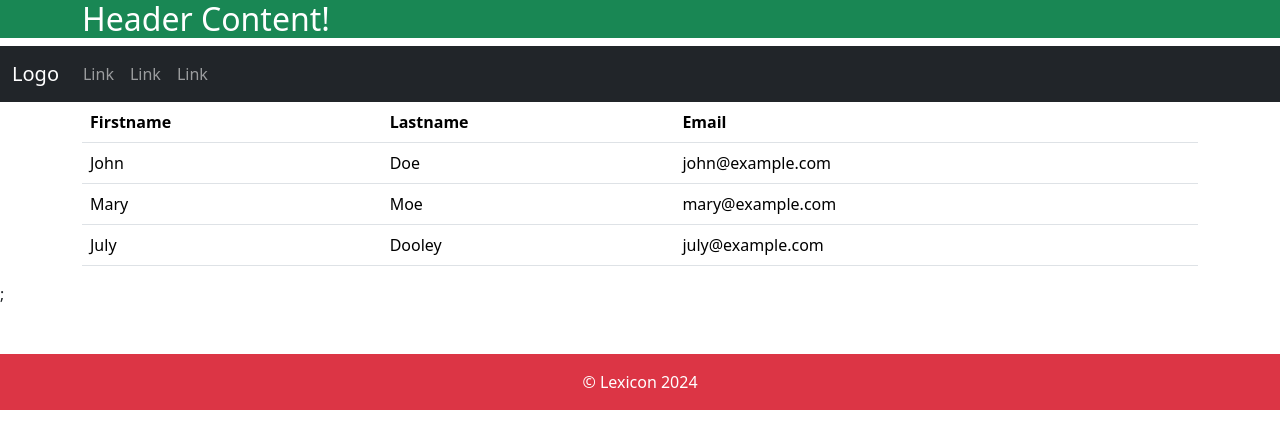
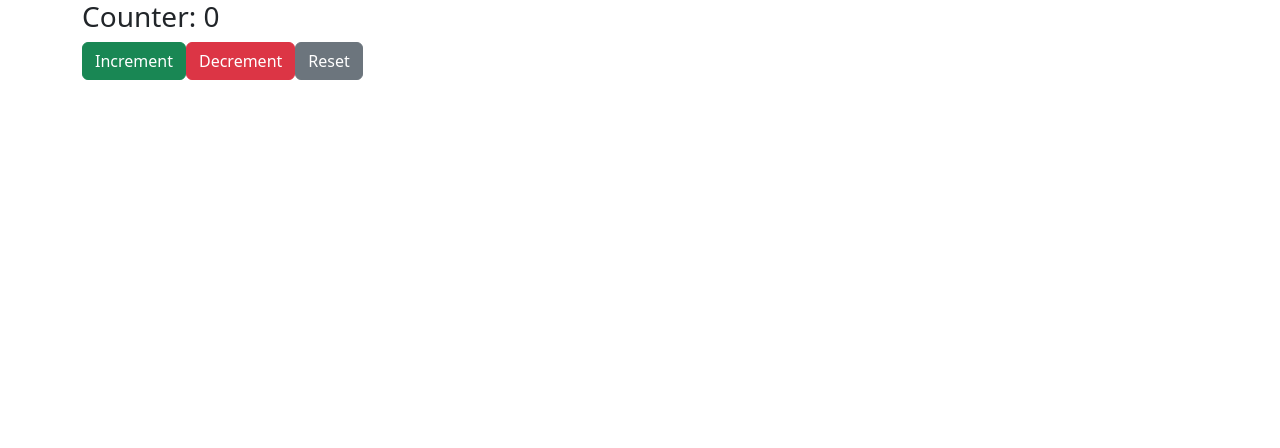
Before and after one commit to ropa99/g49-react-lecture, a React (Create React App) app: page / in a window 1280 px wide. Shown: the top 448 px of the page. Built offline with nearby package versions, Linux system fonts and the light colour scheme.

Commit message:
Props and state examples

```diff
--- a/src/ex2-function-component/Header.js
+++ b/src/ex2-function-component/Header.js
@@ -1,11 +1,12 @@
 import React from "react";
 
 function Header() {
+  const headerText = "Header Content!";
   return (
     <div>
       <header className="container-fluid bg-success text-white px-5">
         <div className="container">
-          <h2>Header Content!</h2>
+          <h2>{headerText}</h2>
         </div>
       </header>
       <Navbar />
--- /dev/null
+++ b/src/ex4-props/App.js
@@ -0,0 +1,18 @@
+import React from "react";
+import Header from "./Header";
+import Navbar from "./Navbar";
+
+const App = () => {
+  const logo = "logo.jpg";
+  const links = ["Login", "Sign up", "About"];
+
+  return (
+    <>
+      <Navbar logo={logo} links={links} />
+      <Header text={"Marketplace UI!"} bgColor={"info"} />
+      <Header />
+    </>
+  );
+};
+
+export default App;
--- /dev/null
+++ b/src/ex4-props/Header.js
@@ -0,0 +1,19 @@
+import React from "react";
+
+const Header = (props) => {
+  const { bgColor, text } = props;
+  return (
+    <header
+      className={`container-fluid bg-${
+        bgColor ? bgColor : "secondary"
+      } text-white pt-5 pb-5`}
+    >
+      <div className="container">
+        <h2>{text && text}</h2>
+        <h2>{!text && "Default Header Text!"}</h2>
+      </div>
+    </header>
+  );
+};
+
+export default Header;
--- /dev/null
+++ b/src/ex4-props/NameList.js
@@ -0,0 +1,24 @@
+//rafe
+import React from "react";
+
+const NameList = (props) => {
+  //JS code variables, functions
+
+  const getLastName = (name) => {
+    let lastname = name.split(" ")[1];
+    return lastname;
+  };
+
+  return (
+    <ul>
+      {props.list.map((name, index) => (
+        <li key={index}>
+          <span className="text-info">{name}</span> -{getLastName(name)}-
+          {getLastName(name.toUpperCase())}
+        </li>
+      ))}
+    </ul>
+  );
+};
+
+export default NameList;
--- /dev/null
+++ b/src/ex4-props/Navbar.js
@@ -0,0 +1,40 @@
+import React from "react";
+
+const Navbar = ({ logo, links }) => {
+  //const { logo, links } = props;
+  return (
+    <div>
+      <nav className="navbar navbar-expand-sm bg-dark navbar-dark">
+        <div className="container-fluid">
+          <a className="navbar-brand" href="#">
+            <img src={logo} width={100} height={30} alt={logo} />
+          </a>
+          <button
+            className="navbar-toggler"
+            type="button"
+            data-bs-toggle="collapse"
+            data-bs-target="#collapsibleNavbar"
+          >
+            <span className="navbar-toggler-icon"></span>
+          </button>
+          <div className="collapse navbar-collapse" id="collapsibleNavbar">
+            <ul className="navbar-nav">
+              {links.map((link, index) => {
+                const liElement = (
+                  <li className="nav-item" key={index}>
+                    <a className="nav-link" href="#">
+                      {link}
+                    </a>
+                  </li>
+                );
+                return liElement;
+              })}
+            </ul>
+          </div>
+        </div>
+      </nav>
+    </div>
+  );
+};
+
+export default Navbar;
--- /dev/null
+++ b/src/ex5-state/Counter.js
@@ -0,0 +1,44 @@
+import React, { useState } from "react";
+
+const Counter = () => {
+  const [count, setCount] = useState(0);
+
+  const incrementHandler = () => {
+    setCount(count + 1);
+  };
+  const decrementHandler = () => {
+    setCount(count - 1);
+  };
+
+  const resethandler = () => {
+    setCount(0);
+  };
+  return (
+    <div className="container">
+      <h3>Counter: {count}</h3>
+      <button
+        onClick={incrementHandler}
+        type="button"
+        className="btn btn-success"
+      >
+        Increment
+      </button>
+      <button
+        onClick={decrementHandler}
+        type="button"
+        className="btn btn-danger"
+      >
+        Decrement
+      </button>
+      <button
+        onClick={resethandler}
+        type="button"
+        className="btn btn-secondary"
+      >
+        Reset
+      </button>
+    </div>
+  );
+};
+
+export default Counter;
--- /dev/null
+++ b/src/ex5-state/Home.js
@@ -0,0 +1,25 @@
+import { useState } from "react";
+
+const Home = () => {
+  //let name = "Alice";
+
+  const [name, setName] = useState("Alice");
+  const [age, setAge] = useState(25);
+
+  const handleClick = () => {
+    setName("Sarah");
+    setAge(30);
+  };
+
+  return (
+    <div className="container">
+      <h2>Homepage</h2>
+      <button onClick={handleClick}>Click on me!</button>
+      <p>
+        {name} is {age} years old.
+      </p>
+    </div>
+  );
+};
+
+export default Home;
--- a/src/index.js
+++ b/src/index.js
@@ -1,6 +1,19 @@
 import ReactDom from "react-dom/client";
 import "bootstrap/dist/css/bootstrap.css";
-import App from "./ex2-function-component/App";
+//import App from "./ex2-function-component/App";
+import NameList from "./ex4-props/NameList";
+import App from "./ex4-props/App";
+import Home from "./ex5-state/Home";
+import Counter from "./ex5-state/Counter";
+//import NameList from "./ex3-var-function/NameList";
 
 const root = ReactDom.createRoot(document.getElementById("root"));
-root.render(<App />);
+//const list = ["Negar Baharmand", "Mehrdad Javan", "Simon Elbrink"];
+//root.render(<NameList list={list} />);
+root.render(
+  // <>
+  //   <NameList list={["Negar Baharmand", "Mehrdad Javan", "Simon Elbrink"]} />
+  //   <NameList list={["Test testsson", "John Doe"]} />
+  // </>
+  <Counter />
+);
```
Also changed, not shown: public/logo.jpg (added).
